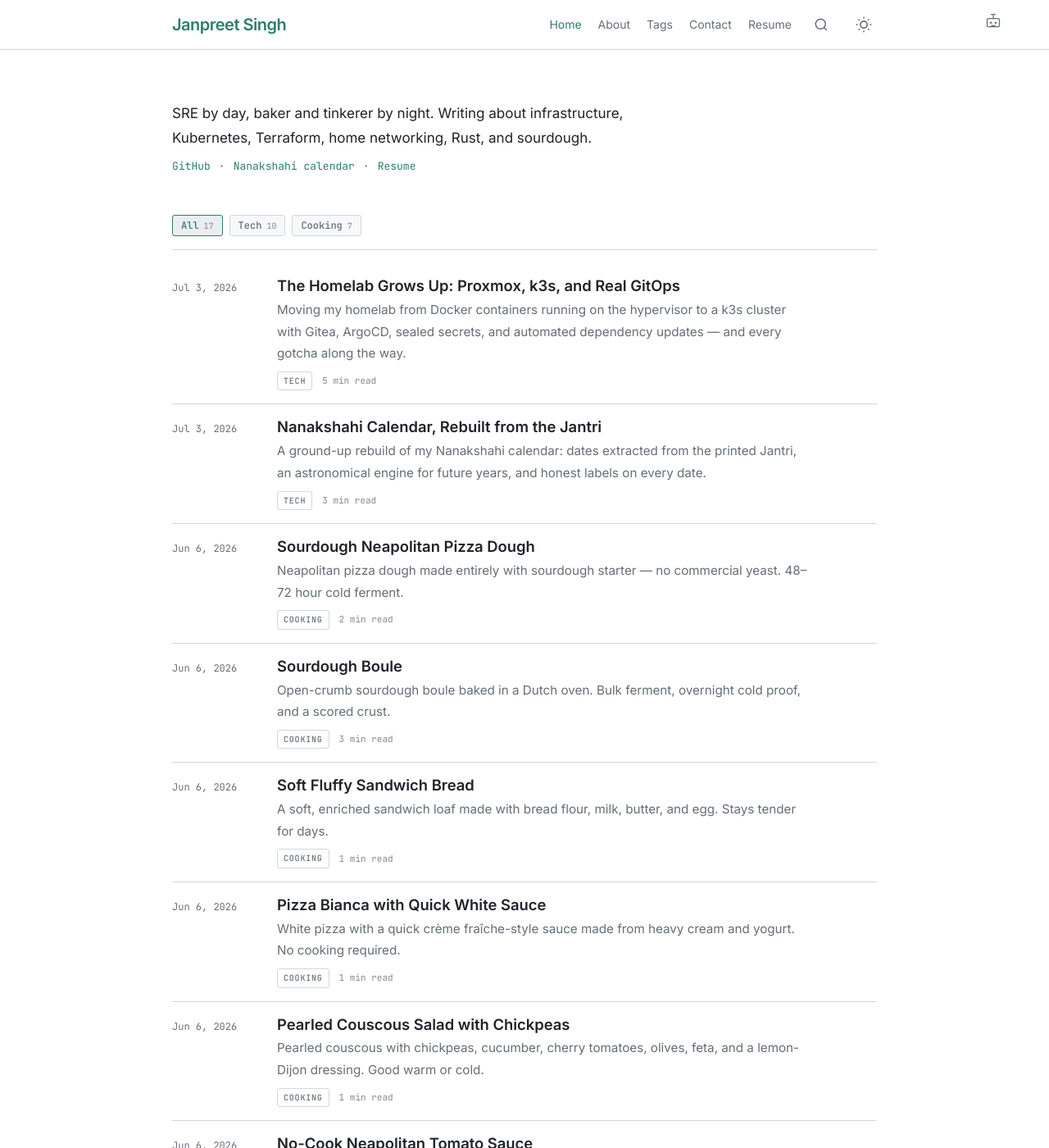
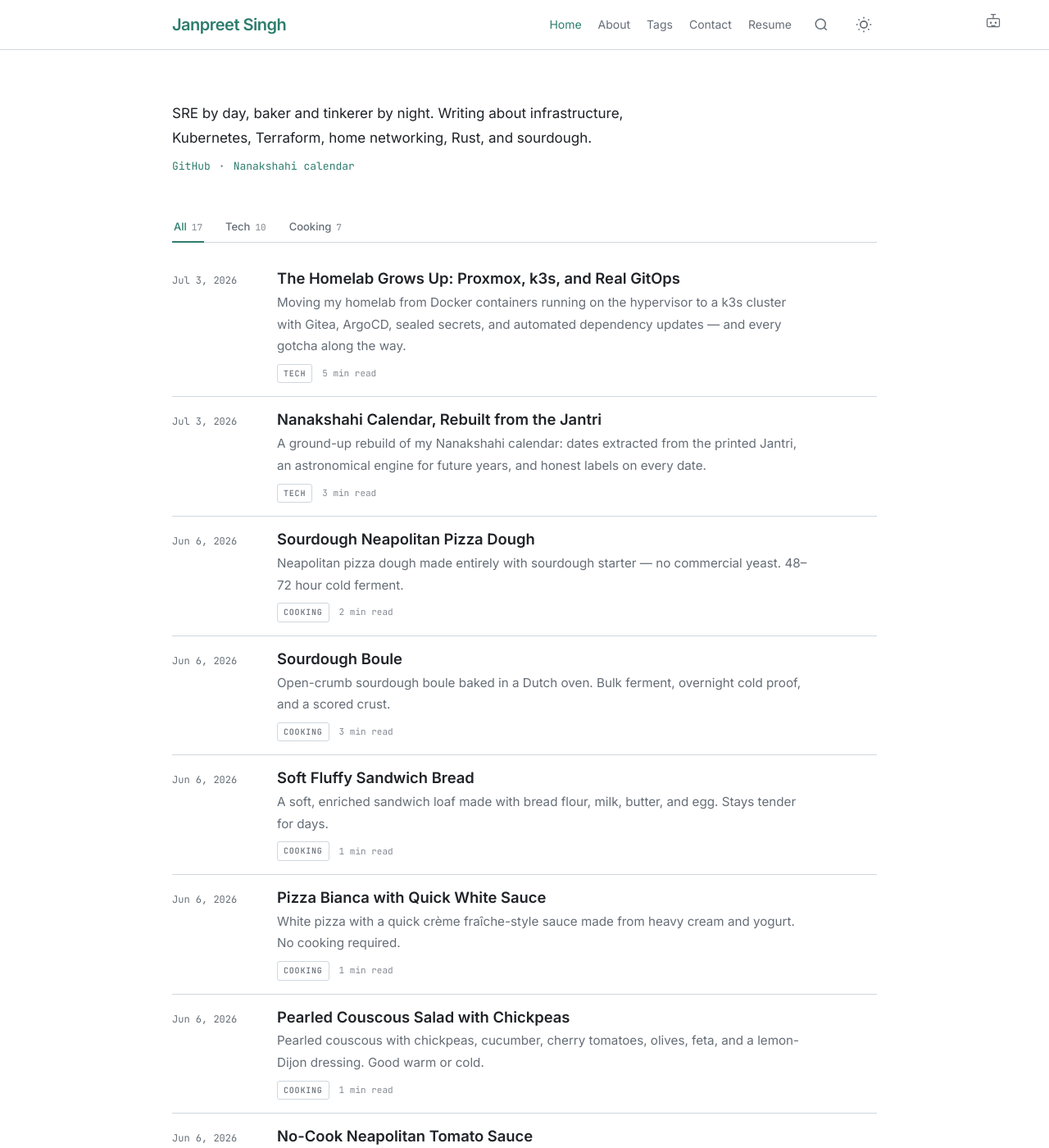
Before and after one commit to janpreet/vigilant-dollop, a Jekyll site: the page built from index.md, in a window 1280 px wide and 1400 px high. Shown: the whole window at 82% size. Built offline with Jekyll 4.4.1, drawn with Linux system fonts in a browser that asks for light colours; comment, search, counter and statistics services are not loaded.

Commit message:
De-duplicate home: drop Resume from intro, underline-style feed tabs
The intro now links only to destinations absent from the nav (GitHub,
calendar), and the feed filter reads as a view switcher instead of
echoing the Tags page's chip cloud.

Co-Authored-By: Claude Fable 5 <noreply@anthropic.com>

```diff
--- a/_layouts/home.html
+++ b/_layouts/home.html
@@ -13,8 +13,6 @@ layout: default
       <a href="https://github.com/janpreet">GitHub</a>
       <span aria-hidden="true">·</span>
       <a href="{{ "/nanakshahi-rebuilt" | relative_url }}">Nanakshahi calendar</a>
-      <span aria-hidden="true">·</span>
-      <a href="{{ "/resume" | relative_url }}">Resume</a>
     </p>
   </section>
 
--- a/_sass/minima/_layout.scss
+++ b/_sass/minima/_layout.scss
@@ -982,35 +982,39 @@ body.search-open {
 
 .feed-tabs {
   display: flex;
-  gap: 8px;
+  gap: 24px;
+  border-bottom: 1px solid var(--border);
   margin-bottom: $spacing-unit / 2;
-  padding-bottom: $spacing-unit / 2;
-  border-bottom: 1px solid var(--border);
 
+  // a view switcher, deliberately unlike the Tags page's chip cloud
   .feed-tab {
+    background: transparent;
+    border: none;
+    border-bottom: 2px solid transparent;
+    margin-bottom: -1px;
+    padding: 6px 2px 10px;
+    font-size: 13px;
+    font-weight: 500;
+    font-family: $base-font-family;
+    color: var(--text-muted);
+    cursor: pointer;
     display: inline-flex;
-    align-items: center;
+    align-items: baseline;
     gap: 6px;
-    font-size: 12px;
-    font-family: 'JetBrains Mono', monospace;
-    font-weight: 500;
-    color: var(--text-muted);
-    background-color: var(--bg-surface);
-    border: 1px solid var(--border);
-    border-radius: 3px;
-    padding: 4px 10px;
-    cursor: pointer;
-    transition: color 0.15s ease, border-color 0.15s ease, background-color 0.15s ease;
+    transition: color 0.15s ease, border-color 0.15s ease;
 
-    &:hover,
+    &:hover {
+      color: var(--text);
+    }
+
     &.active {
       color: var(--accent);
-      border-color: var(--accent);
-      background-color: var(--bg-hover);
+      border-bottom-color: var(--accent);
     }
 
     .tab-count {
-      font-size: 10px;
+      font-size: 11px;
+      font-family: 'JetBrains Mono', monospace;
       color: var(--text-muted);
       opacity: 0.7;
     }
```
